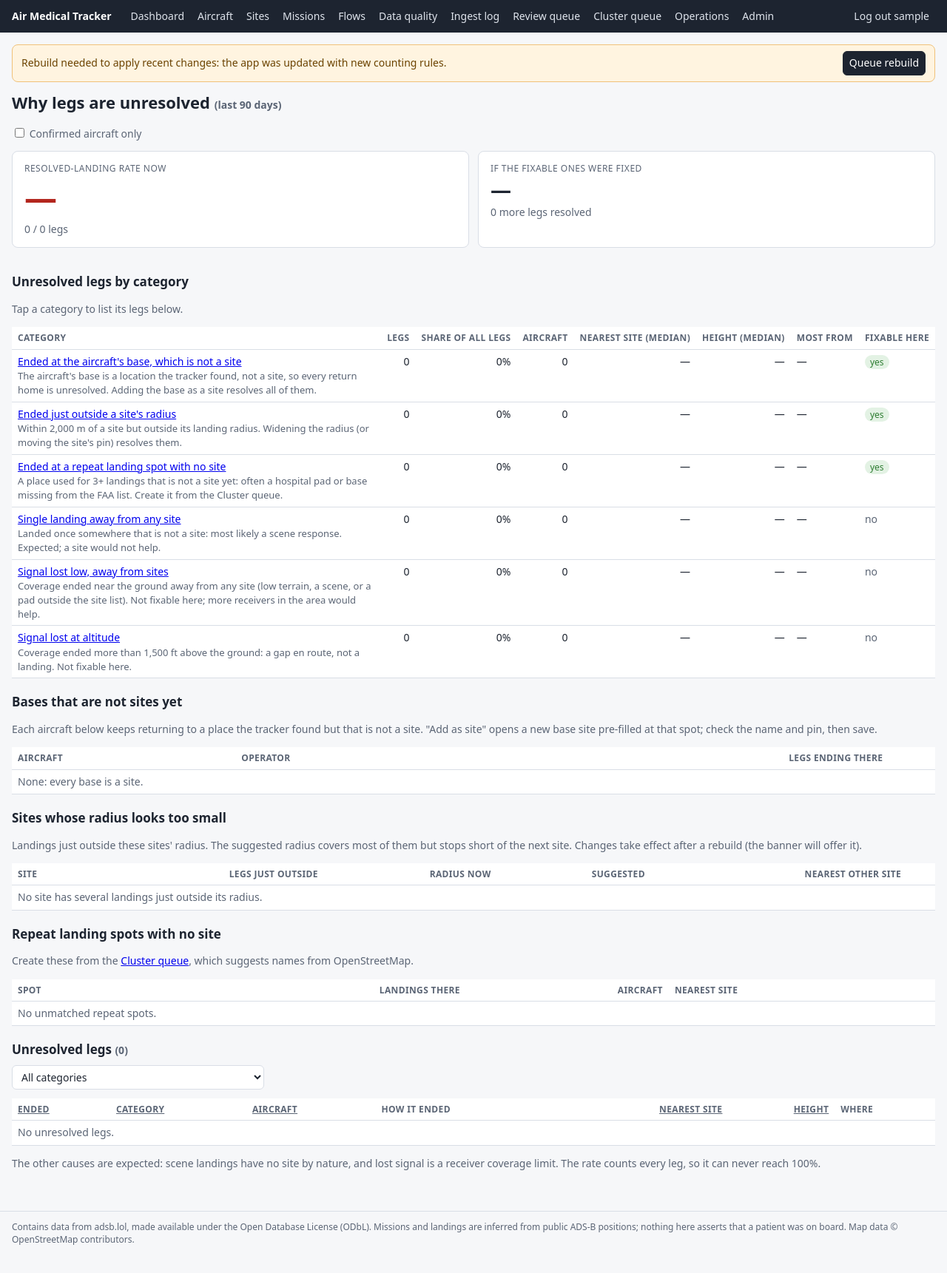
After one commit to thrivestorm2/helopath, a Django app: page /quality/unresolved/ in a window 1280 px wide. The commit adds this page. Shown: the whole page at 74% size. Run offline with Django 5.2, Linux system fonts and the light colour scheme; the visitor is signed in with stand-in values (Sample User, id 1); data comes from the database, SQL or seed files in the repository; data that the repository does not hold is empty.

Commit message:
Rebuild progress banner; "why legs are unresolved" diagnosis page (#21)
* Rebuild progress banner; unresolved-legs diagnosis page

Rebuild:
- While a rebuild is queued or running, admins see a progress banner on
  every page (step reported by the worker: building legs n of N, discovery,
  clusters, missions, flows), updated every few seconds, then a reload link.
- A second click (banner, Queue rebuild page or Operations) queues nothing.

Unresolved legs (Data quality > Why not higher?):
- Sorts the last 90 days' unresolved legs by cause: base that is not a site,
  just outside a site's radius, repeat spot with no site (all fixable), and
  single off-site landings, signal lost low, signal lost at altitude
  (expected). Shows the rate if the fixable ones were fixed.
- Fixes: Add as site (pre-filled base), one-tap Set radius (stops short of
  the next site; flags a rebuild), links to the Cluster queue.
- Fixes a test that failed after 18:30 UTC (it used the real clock).

Co-Authored-By: Claude Opus 5.5 <noreply@anthropic.com>
Claude-Session: https://claude.ai/code/session_011N3H8DjEjy3KzCTb1oJH4M

* Unresolved legs: per-category metrics and a sortable, filterable leg list

Categories table: legs, share of all legs, aircraft, median distance to the
nearest site, median height above ground, the operator with the most, and
whether it is fixable here; tap a category to list its legs. Leg list:
every unresolved leg with its category, aircraft, how it ended, nearest site
and distance, height and a map link; filter by category and sort by
category, date, aircraft, nearest site or height; 50 per page.

Co-Authored-By: Claude Opus 5.5 <noreply@anthropic.com>
Claude-Session: https://claude.ai/code/session_011N3H8DjEjy3KzCTb1oJH4M

---------

Co-authored-by: Claude <noreply@anthropic.com>

```diff
--- a/static/app.css
+++ b/static/app.css
@@ -59,6 +59,7 @@ tr[data-href]:hover td, tr[data-href]:active td { background: #eef2f8; }
                            letter-spacing: .03em; text-align: left; flex: none; }
   table.stack td.lead { font-size: 16px; font-weight: 600; text-align: left; justify-content: flex-start; }
   table.stack td.lead::before { content: none; }
+  table.stack td.lead.wrap { flex-direction: column; align-items: flex-start; gap: 2px; }
   table.stack td:empty, table.stack td.arrow { display: none; }
   table.stack td.empty-row { text-align: left; }
   table.stack td.empty-row::before { content: none; }
@@ -108,3 +109,9 @@ table.flows .avg { position: sticky; right: 0; z-index: 1; background: var(--car
 .rebuild-banner { display: flex; align-items: center; justify-content: space-between; gap: 10px; flex-wrap: wrap;
   background: #fff4e0; border: 1px solid #f0c27a; color: #6b4300; border-radius: 8px; padding: 8px 12px; margin-bottom: 12px; }
 .rebuild-banner form { margin: 0; }
+.rebuild-banner.running { background: #e8f0fe; border-color: #a8c3f0; color: #1a3d7c; justify-content: flex-start; }
+.rebuild-banner .spinner { width: 14px; height: 14px; border: 2px solid currentColor; border-right-color: transparent;
+  border-radius: 50%; animation: spin 0.9s linear infinite; flex: none; }
+@keyframes spin { to { transform: rotate(360deg); } }
+@media (prefers-reduced-motion: reduce) { .rebuild-banner .spinner { animation: none; } }
+.cause-text { font-weight: normal; font-size: 13px; }
--- a/tracker/context_processors.py
+++ b/tracker/context_processors.py
@@ -7,5 +7,5 @@ def roles(request):
 
 
 def _rebuild_banner():
-    from .rebuild_flag import banner_reason
-    return banner_reason()
+    from .rebuild_flag import banner
+    return banner()
--- a/tracker/ingest.py
+++ b/tracker/ingest.py
@@ -54,11 +54,11 @@ def day_done(day, source):
     return IngestRun.objects.filter(day=day, source=source, status=IngestRun.OK).exists()
 
 
-def process_rebuild_requests():
+def process_rebuild_requests(progress=None):
     pending = RebuildRequest.objects.filter(processed_at__isnull=True)
     sources = set(pending.values_list("source", flat=True))
     for source in sources:
-        pipeline.rebuild(source)
+        pipeline.rebuild(source, progress=progress)
     pending.update(processed_at=timezone.now())
     return sources
 
--- a/tracker/management/commands/run_worker.py
+++ b/tracker/management/commands/run_worker.py
@@ -31,7 +31,11 @@ def tick(now=None, log=print):
 
     if RebuildRequest.objects.filter(processed_at__isnull=True).exists():
         WorkerState.objects.filter(pk=1).update(current="Rebuild")
-        process_rebuild_requests()
+
+        def progress(message):
+            WorkerState.objects.filter(pk=1).update(heartbeat=timezone.now(), current=f"Rebuild: {message}"[:200])
+
+        process_rebuild_requests(progress)
         WorkerState.objects.filter(pk=1).update(current="")
         return "rebuild"
 
--- a/tracker/ops.py
+++ b/tracker/ops.py
@@ -45,7 +45,7 @@ def run_task(task: OpsTask):
         elif task.kind == OpsTask.BACKFILL:
             run_backfill(settings.BACKFILL_DAYS, log=log)
         elif task.kind == OpsTask.REBUILD:
-            log(str(pipeline.rebuild(settings.PRIMARY_SOURCE)))
+            log(str(pipeline.rebuild(settings.PRIMARY_SOURCE, progress=log)))
         elif task.kind == OpsTask.REFRESH:
             src = settings.PRIMARY_SOURCE
             log(f"auto-confirmed {apply_auto_confirm_rules()} aircraft by rule")
--- a/tracker/templates/tracker/base.html
+++ b/tracker/templates/tracker/base.html
@@ -31,10 +31,15 @@
   <form method="post" action="{% url 'logout' %}">{% csrf_token %}<button>Log out {{ user.username }}</button></form>
 </header>
 <main>
-  {% if rebuild_banner %}<div class="rebuild-banner" role="status">
-    <span>Rebuild needed to apply recent changes: {{ rebuild_banner }}.</span>
-    <form method="post" action="{% url 'queue_rebuild' %}">{% csrf_token %}<input type="hidden" name="source" value="adsblol"><input type="hidden" name="next" value="{{ request.get_full_path }}"><button class="primary">Queue rebuild</button></form>
-  </div>{% endif %}
+  {% if rebuild_banner %}{% if rebuild_banner.0 == "running" %}
+  <div class="rebuild-banner running" role="status" data-status-url="{% url 'rebuild_status' %}">
+    <span class="spinner" aria-hidden="true"></span>
+    <span>Rebuild in progress: <strong class="rebuild-step">{{ rebuild_banner.1 }}</strong>. Figures are incomplete until it finishes.</span>
+  </div>{% else %}
+  <div class="rebuild-banner" role="status">
+    <span>Rebuild needed to apply recent changes: {{ rebuild_banner.1 }}.</span>
+    <form method="post" action="{% url 'queue_rebuild' %}" onsubmit="this.querySelector('button').disabled = true">{% csrf_token %}<input type="hidden" name="source" value="adsblol"><input type="hidden" name="next" value="{{ request.get_full_path }}"><button class="primary">Queue rebuild</button></form>
+  </div>{% endif %}{% endif %}
   {% if messages %}<ul class="messages">{% for m in messages %}<li class="{{ m.tags }}">{{ m }}</li>{% endfor %}</ul>{% endif %}
   {% block content %}{% endblock %}
 </main>
@@ -49,6 +54,20 @@ document.addEventListener('click', function (e) {
   if (e.metaKey || e.ctrlKey) { window.open(row.dataset.href, '_blank'); } else { window.location.href = row.dataset.href; }
 });
 </script>
+{% if rebuild_banner.0 == "running" %}
+<script>
+// Rebuild progress banner: follow the worker every few seconds; offer a reload when it is done.
+(function () {
+  const banner = document.querySelector('.rebuild-banner.running');
+  const step = banner.querySelector('.rebuild-step');
+  const poll = () => fetch(banner.dataset.statusUrl, {credentials: 'same-origin'}).then(r => r.json()).then(s => {
+    if (s.active) { step.textContent = s.step; setTimeout(poll, 8000); return; }
+    banner.classList.remove('running');
+    banner.innerHTML = '<span>Rebuild finished.</span> <a class="button" href="">Reload to see updated figures</a>';
+  }).catch(() => setTimeout(poll, 30000));
+  setTimeout(poll, 8000);
+})();
+</script>{% endif %}
 {% block scripts %}{% endblock %}
 </body>
 </html>
--- a/tracker/templates/tracker/cluster_queue.html
+++ b/tracker/templates/tracker/cluster_queue.html
@@ -6,7 +6,7 @@ For clusters with more than {{ lookup_min }} landings, named hospitals and helip
 <div class="scroll"><table class="stack">
 <tr class="head"><th>Location</th><th>Suggested name</th><th class="n">Landings</th><th class="n">Aircraft</th><th>First / last</th><th>Nearest site</th><th></th></tr>
 {% for c in clusters %}
-<tr>
+<tr id="c{{ c.pk }}">
   <td class="lead"><a href="https://www.openstreetmap.org/?mlat={{ c.lat|stringformat:'.5f' }}&mlon={{ c.lon|stringformat:'.5f' }}#map=17/{{ c.lat|stringformat:'.5f' }}/{{ c.lon|stringformat:'.5f' }}" target="_blank" rel="noopener"><code>{{ c.lat|floatformat:5 }}, {{ c.lon|floatformat:5 }}</code></a></td>
   <td data-label="Suggested"{% if not c.lookup_wanted %} class="desktop-only"{% endif %}><div class="suggestion">{% if c.suggestion and c.suggestion.name %}<strong>{{ c.suggestion.name }}</strong>
       <span class="muted">({{ c.suggestion.kind }}, {{ c.suggestion.distance_m }} m{% if c.suggestion.city or c.suggestion.state %} · {{ c.suggestion.city }}{% if c.suggestion.city and c.suggestion.state %}, {% endif %}{{ c.suggestion.state }}{% endif %} · <a href="{{ c.suggestion.osm_url }}" target="_blank" rel="noopener">OSM</a>)</span>
--- a/tracker/templates/tracker/dashboard.html
+++ b/tracker/templates/tracker/dashboard.html
@@ -7,6 +7,7 @@
     <div class="k">Resolved-landing rate, last 90 days</div>
     <div class="v">{% if rate is not None %}{% widthratio resolved total 100 %}%{% else %}—{% endif %}</div>
     <div class="muted">{{ resolved|intcomma }} of {{ total|intcomma }} legs end at an identified site</div>
+    <div><a href="{% url 'unresolved' %}{% if confirmed_only %}?confirmed=1{% endif %}">Why not higher? →</a></div>
   </div>
   <div class="card stat"><div class="k">Aircraft</div>
     <div class="v">{{ aircraft_by_status.confirmed|default:0 }}</div>
--- a/tracker/templates/tracker/quality.html
+++ b/tracker/templates/tracker/quality.html
@@ -5,7 +5,8 @@
 <div class="grid">
   <div class="card stat headline"><div class="k">Resolved-landing rate (90 days)</div>
     <div class="v">{% if rate is not None %}{% widthratio resolved total 100 %}%{% else %}—{% endif %}</div>
-    <div class="muted">{{ resolved|intcomma }} / {{ total|intcomma }} legs</div></div>
+    <div class="muted">{{ resolved|intcomma }} / {{ total|intcomma }} legs</div>
+    <div><a href="{% url 'unresolved' %}{% if confirmed_only %}?confirmed=1{% endif %}">Why not higher? →</a></div></div>
   {% for label, n, share in by_state %}
   <div class="card stat"><div class="k">{{ label }}</div><div class="v">{% widthratio share 1 100 %}%</div><div class="muted">{{ n|intcomma }} legs</div></div>
   {% endfor %}
--- /dev/null
+++ b/tracker/templates/tracker/unresolved.html
@@ -0,0 +1,101 @@
+{% extends "tracker/base.html" %}{% load humanize %}
+{% block content %}
+<h1>Why legs are unresolved <span class="muted" style="font-size:14px">(last 90 days)</span></h1>
+<form class="filters" method="get">{% include "tracker/_confirmed_toggle.html" %}</form>
+<div class="grid">
+  <div class="card stat headline"><div class="k">Resolved-landing rate now</div>
+    <div class="v">{% if d.rate is not None %}{% widthratio d.resolved d.total 100 %}%{% else %}—{% endif %}</div>
+    <div class="muted">{{ d.resolved|intcomma }} / {{ d.total|intcomma }} legs</div></div>
+  <div class="card stat"><div class="k">If the fixable ones were fixed</div>
+    <div class="v">{% if d.best_rate is not None %}{% widthratio d.resolved|add:d.fixable d.total 100 %}%{% else %}—{% endif %}</div>
+    <div class="muted">{{ d.fixable|intcomma }} more legs resolved</div></div>
+</div>
+
+<h2>Unresolved legs by category</h2>
+<p class="muted">Tap a category to list its legs below.</p>
+<div class="scroll"><table class="stack">
+<tr class="head"><th>Category</th><th class="n">Legs</th><th class="n">Share of all legs</th><th class="n">Aircraft</th>
+  <th class="n" title="Median distance from where the leg ended to the nearest site">Nearest site (median)</th>
+  <th class="n" title="Median height above the ground where the leg ended">Height (median)</th><th>Most from</th><th>Fixable here</th></tr>
+{% for m in metrics %}
+<tr data-href="?{% if confirmed_only %}confirmed=1&amp;{% endif %}cat={{ m.key }}#legs"><td class="lead wrap"><a href="?{% if confirmed_only %}confirmed=1&amp;{% endif %}cat={{ m.key }}#legs">{{ m.title }}</a>
+  <div class="muted cause-text">{{ m.text }}</div></td>
+  <td class="n" data-label="Legs">{{ m.legs|intcomma }}</td><td class="n" data-label="Share of all legs">{% widthratio m.share 1 100 %}%</td>
+  <td class="n" data-label="Aircraft">{{ m.aircraft|intcomma }}</td>
+  <td class="n" data-label="Nearest site (median)">{{ m.median_nearest }}</td>
+  <td class="n" data-label="Height (median)">{% if m.median_agl_ft is not None %}{{ m.median_agl_ft|floatformat:0|intcomma }} ft{% else %}—{% endif %}</td>
+  <td data-label="Most from">{% if m.top_operator %}{{ m.top_operator }} <span class="muted">({{ m.top_operator_legs|intcomma }})</span>{% else %}—{% endif %}</td>
+  <td data-label="Fixable here">{% if m.fixable %}<span class="badge confirmed">yes</span>{% else %}<span class="muted">no</span>{% endif %}</td></tr>
+{% endfor %}
+</table></div>
+
+<h2 id="base_not_site">Bases that are not sites yet</h2>
+<p class="muted">Each aircraft below keeps returning to a place the tracker found but that is not a site.
+  {% if is_admin %}"Add as site" opens a new base site pre-filled at that spot; check the name and pin, then save.{% endif %}</p>
+<div class="scroll"><table class="stack">
+<tr class="head"><th>Aircraft</th><th>Operator</th><th class="n">Legs ending there</th><th></th></tr>
+{% for a, n, add in bases %}
+<tr><td class="lead"><a href="{% url 'aircraft_detail' a.pk %}">{{ a.display_name }}</a></td><td data-label="Operator">{{ a.operator|default:"—" }}</td>
+  <td class="n" data-label="Legs ending there">{{ n|intcomma }}</td>
+  <td>{% if is_admin %}<a class="button" href="{{ add }}">Add as site</a>{% endif %}</td></tr>
+{% empty %}<tr><td colspan="4" class="muted empty-row">None: every base is a site.</td></tr>{% endfor %}
+</table></div>
+
+<h2 id="near_site"><span id="radius"></span>Sites whose radius looks too small</h2>
+<p class="muted">Landings just outside these sites' radius. The suggested radius covers most of them but stops short of the
+  next site. Changes take effect after a rebuild (the banner will offer it).</p>
+<div class="scroll"><table class="stack">
+<tr class="head"><th>Site</th><th class="n">Legs just outside</th><th class="n">Radius now</th><th class="n">Suggested</th><th class="n">Nearest other site</th><th></th></tr>
+{% for site, n, suggested, nearest in radius_rows %}
+<tr><td class="lead"><a href="{% url 'site_detail' site.pk %}">{{ site.name }}</a> <span class="muted">{{ site.get_site_type_display }}</span></td>
+  <td class="n" data-label="Legs just outside">{{ n|intcomma }}</td><td class="n" data-label="Radius now">{{ site.radius_m }} m</td>
+  <td class="n" data-label="Suggested"><strong>{{ suggested }} m</strong></td>
+  <td class="n" data-label="Nearest other site">{% if nearest %}{{ nearest|floatformat:0|intcomma }} m{% else %}—{% endif %}</td>
+  <td>{% if is_admin %}<form method="post" action="{% url 'set_site_radius' site.pk %}">{% csrf_token %}<input type="hidden" name="radius_m" value="{{ suggested }}"><button>Set {{ suggested }} m</button></form>{% endif %}</td></tr>
+{% empty %}<tr><td colspan="6" class="muted empty-row">No site has several landings just outside its radius.</td></tr>{% endfor %}
+</table></div>
+
+<h2 id="unmatched_spot">Repeat landing spots with no site</h2>
+<p class="muted">Create these from the <a href="{% url 'cluster_queue' %}">Cluster queue</a>, which suggests names from OpenStreetMap.</p>
+<div class="scroll"><table class="stack">
+<tr class="head"><th>Spot</th><th class="n">Landings there</th><th class="n">Aircraft</th><th>Nearest site</th></tr>
+{% for c, n in spots %}
+<tr data-href="{% url 'cluster_queue' %}#c{{ c.pk }}"><td class="lead"><a href="{% url 'cluster_queue' %}#c{{ c.pk }}"><code>{{ c.lat|floatformat:4 }}, {{ c.lon|floatformat:4 }}</code></a></td>
+  <td class="n" data-label="Landings there">{{ c.landing_count|intcomma }}</td><td class="n" data-label="Aircraft">{{ c.distinct_aircraft }}</td>
+  <td data-label="Nearest site">{% if c.nearest_site %}{{ c.nearest_site.name }} <span class="muted">· {{ c.nearest_site_distance_m|floatformat:0|intcomma }} m</span>{% else %}—{% endif %}</td></tr>
+{% empty %}<tr><td colspan="4" class="muted empty-row">No unmatched repeat spots.</td></tr>{% endfor %}
+</table></div>
+
+<h2 id="legs">Unresolved legs{% if cat_title %}: {{ cat_title }}{% endif %} <span class="muted" style="font-size:14px">({{ page.paginator.count|intcomma }})</span></h2>
+<form class="filters" method="get" action="#legs">
+  {% if confirmed_only %}<input type="hidden" name="confirmed" value="1">{% endif %}
+  <select name="cat" onchange="this.form.submit()"><option value="">All categories</option>{% for key, title in categories %}<option value="{{ key }}" {% if cat == key %}selected{% endif %}>{{ title }}</option>{% endfor %}</select>
+  <input type="hidden" name="sort" value="{{ sort }}">
+</form>
+<div class="scroll"><table class="stack">
+<tr class="head">
+  <th><a href="?{{ filter_qs }}&amp;sort={% if sort == '-date' %}date{% else %}-date{% endif %}#legs">Ended</a></th>
+  <th><a href="?{{ filter_qs }}&amp;sort={% if sort == 'category' %}-category{% else %}category{% endif %}#legs">Category</a></th>
+  <th><a href="?{{ filter_qs }}&amp;sort={% if sort == 'aircraft' %}-aircraft{% else %}aircraft{% endif %}#legs">Aircraft</a></th>
+  <th>How it ended</th>
+  <th class="n"><a href="?{{ filter_qs }}&amp;sort={% if sort == 'nearest' %}-nearest{% else %}nearest{% endif %}#legs">Nearest site</a></th>
+  <th class="n"><a href="?{{ filter_qs }}&amp;sort={% if sort == 'height' %}-height{% else %}height{% endif %}#legs">Height</a></th>
+  <th>Where</th>
+</tr>
+{% for r in page %}
+<tr{% if r.aircraft %} data-href="{% url 'aircraft_detail' r.aircraft_id %}"{% endif %}>
+  <td class="lead nowrap">{{ r.end_ts|date:"Y-m-d H:i" }}</td>
+  <td data-label="Category">{{ r.category_title }}</td>
+  <td data-label="Aircraft">{% if r.aircraft %}<a href="{% url 'aircraft_detail' r.aircraft_id %}">{{ r.aircraft.display_name }}</a>{% else %}—{% endif %}</td>
+  <td data-label="How it ended">{% if r.end_state == "signal_lost" %}signal lost{% elif r.end_state == "landing_inferred" %}landing inferred{% else %}landed{% endif %}</td>
+  <td class="n" data-label="Nearest site">{% if r.nearest_site %}<a href="{% url 'site_detail' r.nearest_site.pk %}">{{ r.nearest_site.name }}</a> <span class="muted nowrap">· {{ r.nearest_label }}</span>{% else %}<span class="muted">{{ r.nearest_label }}</span>{% endif %}</td>
+  <td class="n" data-label="Height">{% if r.agl_ft is not None %}{{ r.agl_ft|floatformat:0|intcomma }} ft{% else %}—{% endif %}</td>
+  <td data-label="Where"><a href="https://www.openstreetmap.org/?mlat={{ r.lat|stringformat:'.5f' }}&amp;mlon={{ r.lon|stringformat:'.5f' }}#map=16/{{ r.lat|stringformat:'.5f' }}/{{ r.lon|stringformat:'.5f' }}" target="_blank" rel="noopener">map ↗</a></td>
+</tr>
+{% empty %}<tr><td colspan="7" class="muted empty-row">No unresolved legs{% if cat_title %} in this category{% endif %}.</td></tr>{% endfor %}
+</table></div>
+{% include "tracker/_pager.html" %}
+
+<p class="muted">The other causes are expected: scene landings have no site by nature, and lost signal is a receiver
+  coverage limit. The rate counts every leg, so it can never reach 100%.</p>
+{% endblock %}
--- a/tracker/urls.py
+++ b/tracker/urls.py
@@ -18,6 +18,8 @@ urlpatterns = [
     path("flows/", views.flows, name="flows"),
     path("flows/export.csv", views.flows_csv, name="flows_csv"),
     path("quality/", views.quality, name="quality"),
+    path("quality/unresolved/", views.unresolved, name="unresolved"),
+    path("sites/<int:pk>/radius/", views.set_site_radius, name="set_site_radius"),
     path("ingest/", views.ingest_log, name="ingest_log"),
     path("review/", views.review_queue, name="review_queue"),
     path("review/<int:pk>/", views.review_action, name="review_action"),
@@ -25,5 +27,6 @@ urlpatterns = [
     path("clusters/", views.cluster_queue, name="cluster_queue"),
     path("clusters/<int:pk>/dismiss/", views.cluster_dismiss, name="cluster_dismiss"),
     path("rebuild/", views.queue_rebuild, name="queue_rebuild"),
+    path("rebuild/status/", views.rebuild_status, name="rebuild_status"),
     path("operations/", views.operations, name="operations"),
 ]
--- a/tracker/views.py
+++ b/tracker/views.py
@@ -10,7 +10,7 @@ from django.core.exceptions import PermissionDenied
 from django.core.paginator import Paginator
 from django.db.models import Count, IntegerField, OuterRef, Q, Subquery, Sum
 from django.db.models.functions import Coalesce
-from django.http import HttpResponse
+from django.http import HttpResponse, JsonResponse
 from django.shortcuts import get_object_or_404, redirect, render
 from django.urls import reverse
 from django.utils import timezone
@@ -38,7 +38,8 @@ from .models import (
 )
 from .operators import absorb_operator
 from .ops import queue_refresh
-from .rebuild_flag import flag_rebuild, rebuild_queued
+from .resolution import CATEGORY_ORDER, CATEGORY_TITLES, category_metrics, diagnose, radius_suggestions
+from .rebuild_flag import flag_rebuild, rebuild_active, rebuild_progress, rebuild_queued
 from .roles import admin_required, is_admin
 from .rules import apply_auto_confirm_rules
 
@@ -533,6 +534,72 @@ def _state_shares(groups):
     return sorted(rows, key=lambda r: -r[1])
 
 
+def unresolved(request):
+    """Why legs are not resolved to a site (90 days), with the fixes that would raise the rate."""
+    d = diagnose(medical_legs(request, days=90), SOURCE)
+    bases = []
+    if d.bases:
+        found = Aircraft.objects.in_bulk(list(d.bases))
+        for pk, n in sorted(d.bases.items(), key=lambda kv: -kv[1])[:25]:
+            a = found[pk]
+            add = reverse("admin:tracker_site_add") + "?" + urlencode({
+                "name": f"{a.program or a.operator or a.display_name} base", "site_type": Site.BASE,
+                "lat": f"{a.inferred_base_lat:.6f}", "lon": f"{a.inferred_base_lon:.6f}",
+                "radius_m": 300, "origin": "manual"})
+            bases.append((a, n, add))
+    # Every unresolved leg, filterable and sortable by category (and date, aircraft, distance, height).
+    category = request.GET.get("cat", "")
+    rows = [r for r in d.rows if not category or r.category == category]
+    sorters = {
+        "category": lambda r: (CATEGORY_ORDER[r.category], -r.end_ts.timestamp()),
+        "date": lambda r: r.end_ts.timestamp(),
+        "aircraft": lambda r: (r.aircraft_id or 0, -r.end_ts.timestamp()),
+        "nearest": lambda r: (r.nearest_m is None, r.nearest_m or 0),
+        "height": lambda r: (r.agl_ft is None, r.agl_ft or 0),
+    }
+    sort = request.GET.get("sort", "-date")
+    key = sort.lstrip("-")
+    if key not in sorters:
+        sort, key = "-date", "date"
+    rows.sort(key=sorters[key], reverse=sort.startswith("-"))
+    page = Paginator(rows, 50).get_page(request.GET.get("page"))
+    names = Aircraft.objects.in_bulk({r.aircraft_id for r in page if r.aircraft_id})
+    for r in page:
+        r.aircraft = names.get(r.aircraft_id)
+    metrics = category_metrics(d)
+    operators = Operator.objects.in_bulk({m["top_operator_id"] for m in metrics if m["top_operator_id"]})
+    for m in metrics:
+        m["top_operator"] = operators.get(m["top_operator_id"])
+    return render(request, "tracker/unresolved.html", {
+        "d": d, "metrics": metrics, "bases": bases, "radius_rows": radius_suggestions(d),
+        "page": page, "cat": category, "sort": sort, "categories": list(CATEGORY_TITLES.items()),
+        "cat_title": CATEGORY_TITLES.get(category, ""), "filter_qs": _filter_qs(request),
+        "spots": [(c, n) for c, n in d.spots.most_common(15)],
+        "confirmed_only": _confirmed_only(request),
+    })
+
+
+@require_POST
+@admin_required
+def set_site_radius(request, pk):
+    """One-tap "widen radius" from the unresolved-legs page; takes effect after a rebuild."""
+    site = get_object_or_404(Site, pk=pk)
+    try:
+        radius = int(request.POST["radius_m"])
+    except (KeyError, ValueError):
+        radius = 0
+    if not 25 <= radius <= 3000:
+        messages.error(request, "Radius must be between 25 and 3,000 m.")
+    else:
+        old = site.radius_m
+        site.radius_m = radius
+        site.save(update_fields=["radius_m", "updated"])
+        _log(request.user, site, f"Radius {old} m -> {radius} m (unresolved legs page)")
+        flag_rebuild(f"radius of {site.name}")
+        messages.success(request, f"{site.name}: radius {old} m → {radius} m. Takes effect after the rebuild.")
+    return redirect(reverse("unresolved") + "#radius")
+
+
 def quality(request):
     legs = medical_legs(request, days=90)
     by_state = Counter(legs.values_list("end_state", flat=True))
@@ -729,11 +796,21 @@ def cluster_dismiss(request, pk):
 
 
 @admin_required
+def rebuild_status(request):
+    """For the progress banner: {"active": bool, "step": what the rebuild is doing}."""
+    step = rebuild_progress()
+    return JsonResponse({"active": step is not None, "step": step or ""})
+
+
+@admin_required
 def queue_rebuild(request):
     if request.method == "POST":
-        RebuildRequest.objects.create(source=request.POST.get("source", SOURCE), requested_by=request.user)
+        if rebuild_active():  # a second click, or another admin got there first
+            messages.info(request, "A rebuild is already queued or running; the banner shows its progress.")
+        else:
+            RebuildRequest.objects.create(source=request.POST.get("source", SOURCE), requested_by=request.user)
+            messages.success(request, "Rebuild queued; the background worker starts it within a minute.")
         rebuild_queued()
-        messages.success(request, "Rebuild queued; the background worker starts it within a minute.")
         nxt = request.POST.get("next", "")
         safe = nxt.startswith("/") and url_has_allowed_host_and_scheme(nxt, {request.get_host()}, request.is_secure())
         return redirect(nxt if safe else "dashboard")
@@ -754,7 +831,8 @@ def operations(request):
         kind = request.POST.get("kind")
         if kind not in dict(OpsTask.KINDS):
             messages.error(request, "Unknown task.")
-        elif OpsTask.objects.filter(kind=kind, status__in=[OpsTask.QUEUED, OpsTask.RUNNING]).exists():
+        elif (OpsTask.objects.filter(kind=kind, status__in=[OpsTask.QUEUED, OpsTask.RUNNING]).exists()
+              or (kind == OpsTask.REBUILD and rebuild_active())):
             messages.warning(request, "That task is already queued or running.")
         else:
             upload = request.FILES.get("upload")
```
Also changed, not shown: tracker/inference/pipeline.py (+18 -7 lines), tracker/rebuild_flag.py (+27 -4 lines), tracker/resolution.py (added, +194 -0 lines), tracker/tests/test_ops.py (+4 -1 lines), tracker/tests/test_places.py (+2 -1 lines), tracker/tests/test_rebuild_banner.py (+39 -0 lines), tracker/tests/test_unresolved.py (added, +124 -0 lines).
